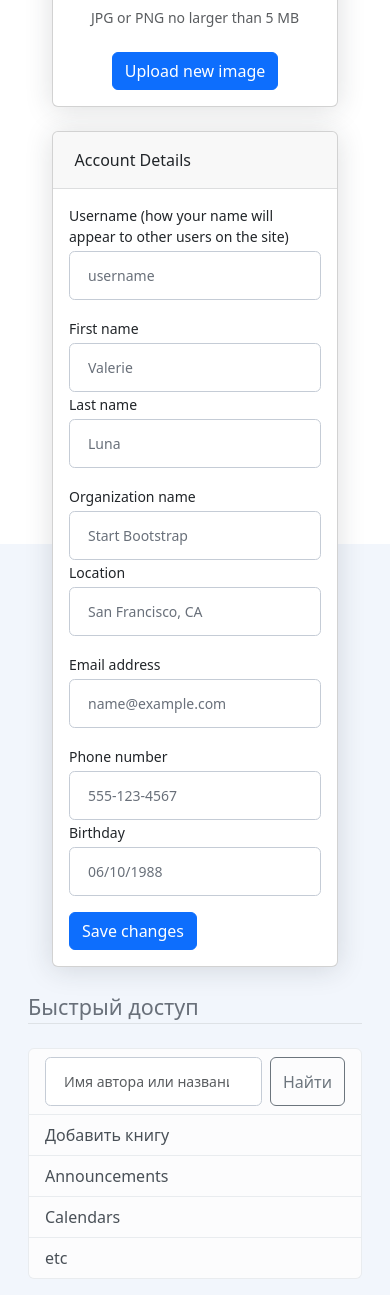
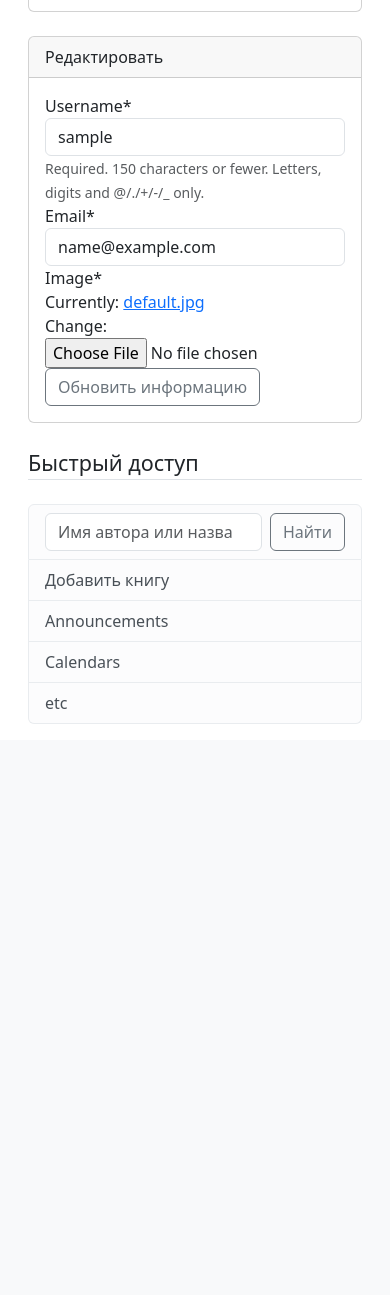
Before and after one commit to kolaxy/library, a Django app: page /profile/ in a window 390 px wide. Shown: the part 376-1671 px from the top of the page. After the commit the page ends 1100 px from the top, so only its background shows below. Run offline with Django 4.2, Linux system fonts and the light colour scheme; the visitor is signed in with stand-in values (Sample User, id 1); some libraries are stand-ins or nearby versions.

Commit message:
profile settings fixed

```diff
--- a/library/static/profile/img.css
+++ b/library/static/profile/img.css
@@ -1,59 +1,3 @@
-body{margin-top:20px;
-background-color:#f2f6fc;
-color:#69707a;
-}
 .img-account-profile {
     height: 10rem;
 }
-.rounded-circle {
-    border-radius: 50% !important;
-}
-.card {
-    box-shadow: 0 0.15rem 1.75rem 0 rgb(33 40 50 / 15%);
-}
-.card .card-header {
-    font-weight: 500;
-}
-.card-header:first-child {
-    border-radius: 0.35rem 0.35rem 0 0;
-}
-.card-header {
-    padding: 1rem 1.35rem;
-    margin-bottom: 0;
-    background-color: rgba(33, 40, 50, 0.03);
-    border-bottom: 1px solid rgba(33, 40, 50, 0.125);
-}
-.form-control, .dataTable-input {
-    display: block;
-    width: 100%;
-    padding: 0.875rem 1.125rem;
-    font-size: 0.875rem;
-    font-weight: 400;
-    line-height: 1;
-    color: #69707a;
-    background-color: #fff;
-    background-clip: padding-box;
-    border: 1px solid #c5ccd6;
-    -webkit-appearance: none;
-    -moz-appearance: none;
-    appearance: none;
-    border-radius: 0.35rem;
-    transition: border-color 0.15s ease-in-out, box-shadow 0.15s ease-in-out;
-}
-
-.nav-borders .nav-link.active {
-    color: #0061f2;
-    border-bottom-color: #0061f2;
-}
-.nav-borders .nav-link {
-    color: #69707a;
-    border-bottom-width: 0.125rem;
-    border-bottom-style: solid;
-    border-bottom-color: transparent;
-    padding-top: 0.5rem;
-    padding-bottom: 0.5rem;
-    padding-left: 0;
-    padding-right: 0;
-    margin-left: 1rem;
-    margin-right: 1rem;
-}
--- a/library_project/urls.py
+++ b/library_project/urls.py
@@ -1,3 +1,18 @@
+"""django_project URL Configuration
+The `urlpatterns` list routes URLs to views. For more information please see:
+    https://docs.djangoproject.com/en/2.1/topics/http/urls/
+Examples:
+Function views
+    1. Add an import:  from my_app import views
+    2. Add a URL to urlpatterns:  path('', views.home, name='home')
+Class-based views
+    1. Add an import:  from other_app.views import Home
+    2. Add a URL to urlpatterns:  path('', Home.as_view(), name='home')
+Including another URLconf
+    1. Import the include() function: from django.urls import include, path
+    2. Add a URL to urlpatterns:  path('blog/', include('blog.urls'))
+"""
+
 from django.contrib import admin
 from django.contrib.auth import views as auth_views
 from django.urls import path, include
--- a/users/forms.py
+++ b/users/forms.py
@@ -1,6 +1,7 @@
 from django import forms
 from django.contrib.auth.models import User
 from django.contrib.auth.forms import UserCreationForm
+from .models import Profile
 
 
 class UserRegisterForm(UserCreationForm):
@@ -9,3 +10,17 @@ class UserRegisterForm(UserCreationForm):
     class Meta:
         model = User
         fields = ['username', 'email', 'password1', 'password2']
+
+
+class UserUpdateForm(forms.ModelForm):
+    email = forms.EmailField()
+
+    class Meta:
+        model = User
+        fields = ['username', 'email']
+
+
+class ProfileUpdateForm(forms.ModelForm):
+    class Meta:
+        model = Profile
+        fields = ['image']
--- a/users/templates/users/profile.html
+++ b/users/templates/users/profile.html
@@ -1,83 +1,35 @@
 {% extends "base.html" %}
 {% block title %}{{ user.username }}{% endblock %}
-{% load static %}
+{% load crispy_forms_tags %}
 {% block content %}
-<link rel="stylesheet" type="text/css" href="{% static 'profile/img.css' %}">
-<div class="container-xl px-4 mt-4">
-    <!-- Account page navigation-->
-    <hr class="mt-0 mb-4">
+        <legend class="border-bottom mb-4">Редактировать профиль</legend>
+<div>
     <div class="row">
         <div class="col-xl-4">
             <!-- Profile picture card-->
             <div class="card mb-4 mb-xl-0">
-                <div class="card-header">Profile Picture</div>
+                <div class="card-header">Профиль</div>
                 <div class="card-body text-center">
-                    <!-- Profile picture image-->
-                    <img class="img-account-profile rounded-circle mb-2" src="{{ user.profile.image.url }}">
-                    <!-- Profile picture help block-->
-                    <div class="small font-italic text-muted mb-4">JPG or PNG no larger than 5 MB</div>
-                    <!-- Profile picture upload button-->
-                    <button class="btn btn-primary" type="button">Upload new image</button>
+                    <img class="rounded-circle mb-2" width="100" height="100" src="{{ user.profile.image.url }}">
+                    <h3>{{ user.profile.user }}</h3>
+                    <p>КАТЕГОРИЯ</p>
                 </div>
             </div>
         </div>
         <div class="col-xl-8">
             <!-- Account details card-->
             <div class="card mb-4">
-                <div class="card-header">Account Details</div>
+                <div class="card-header">Редактировать</div>
                 <div class="card-body">
-                    <form>
-                        <!-- Form Group (username)-->
-                        <div class="mb-3">
-                            <label class="small mb-1" for="inputUsername">Username (how your name will appear to other users on the site)</label>
-                            <input class="form-control" id="inputUsername" type="text" placeholder="Enter your username" value="username">
+                    <form method="POST" enctype="multipart/form-data">
+                        {% csrf_token %}
+                        <fieldset class="form-group">
+                            {{ u_form|crispy }}
+                            {{ p_form|crispy }}
+                        </fieldset>
+                        <div class="form-group">
+                            <button class="btn btn-outline-secondary" type="submit">Обновить информацию</button>
                         </div>
-                        <!-- Form Row-->
-                        <div class="row gx-3 mb-3">
-                            <!-- Form Group (first name)-->
-                            <div class="col-md-6">
-                                <label class="small mb-1" for="inputFirstName">First name</label>
-                                <input class="form-control" id="inputFirstName" type="text" placeholder="Enter your first name" value="Valerie">
-                            </div>
-                            <!-- Form Group (last name)-->
-                            <div class="col-md-6">
-                                <label class="small mb-1" for="inputLastName">Last name</label>
-                                <input class="form-control" id="inputLastName" type="text" placeholder="Enter your last name" value="Luna">
-                            </div>
-                        </div>
-                        <!-- Form Row        -->
-                        <div class="row gx-3 mb-3">
-                            <!-- Form Group (organization name)-->
-                            <div class="col-md-6">
-                                <label class="small mb-1" for="inputOrgName">Organization name</label>
-                                <input class="form-control" id="inputOrgName" type="text" placeholder="Enter your organization name" value="Start Bootstrap">
-                            </div>
-                            <!-- Form Group (location)-->
-                            <div class="col-md-6">
-                                <label class="small mb-1" for="inputLocation">Location</label>
-                                <input class="form-control" id="inputLocation" type="text" placeholder="Enter your location" value="San Francisco, CA">
-                            </div>
-                        </div>
-                        <!-- Form Group (email address)-->
-                        <div class="mb-3">
-                            <label class="small mb-1" for="inputEmailAddress">Email address</label>
-                            <input class="form-control" id="inputEmailAddress" type="email" placeholder="Enter your email address" value="name@example.com">
-                        </div>
-                        <!-- Form Row-->
-                        <div class="row gx-3 mb-3">
-                            <!-- Form Group (phone number)-->
-                            <div class="col-md-6">
-                                <label class="small mb-1" for="inputPhone">Phone number</label>
-                                <input class="form-control" id="inputPhone" type="tel" placeholder="Enter your phone number" value="555-123-4567">
-                            </div>
-                            <!-- Form Group (birthday)-->
-                            <div class="col-md-6">
-                                <label class="small mb-1" for="inputBirthday">Birthday</label>
-                                <input class="form-control" id="inputBirthday" type="text" name="birthday" placeholder="Enter your birthday" value="06/10/1988">
-                            </div>
-                        </div>
-                        <!-- Save changes button-->
-                        <button class="btn btn-primary" type="button">Save changes</button>
                     </form>
                 </div>
             </div>
--- a/users/views.py
+++ b/users/views.py
@@ -2,6 +2,7 @@ from django.shortcuts import render, redirect
 from django.contrib import messages
 from .forms import UserRegisterForm
 from django.contrib.auth.decorators import login_required
+from .forms import UserRegisterForm, UserUpdateForm, ProfileUpdateForm
 
 
 def register(request):
@@ -19,4 +20,24 @@ def register(request):
 
 @login_required
 def profile(request):
-    return render(request, 'users/profile.html')
+    if request.method == 'POST':
+        u_form = UserUpdateForm(request.POST, instance=request.user)
+        p_form = ProfileUpdateForm(request.POST,
+                                   request.FILES,
+                                   instance=request.user.profile)
+        if u_form.is_valid() and p_form.is_valid():
+            u_form.save()
+            p_form.save()
+            messages.success(request, f'Your account has been updated!')
+            return redirect('profile')
+
+    else:
+        u_form = UserUpdateForm(instance=request.user)
+        p_form = ProfileUpdateForm(instance=request.user.profile)
+
+    context = {
+        'u_form': u_form,
+        'p_form': p_form
+    }
+
+    return render(request, 'users/profile.html', context)
```
